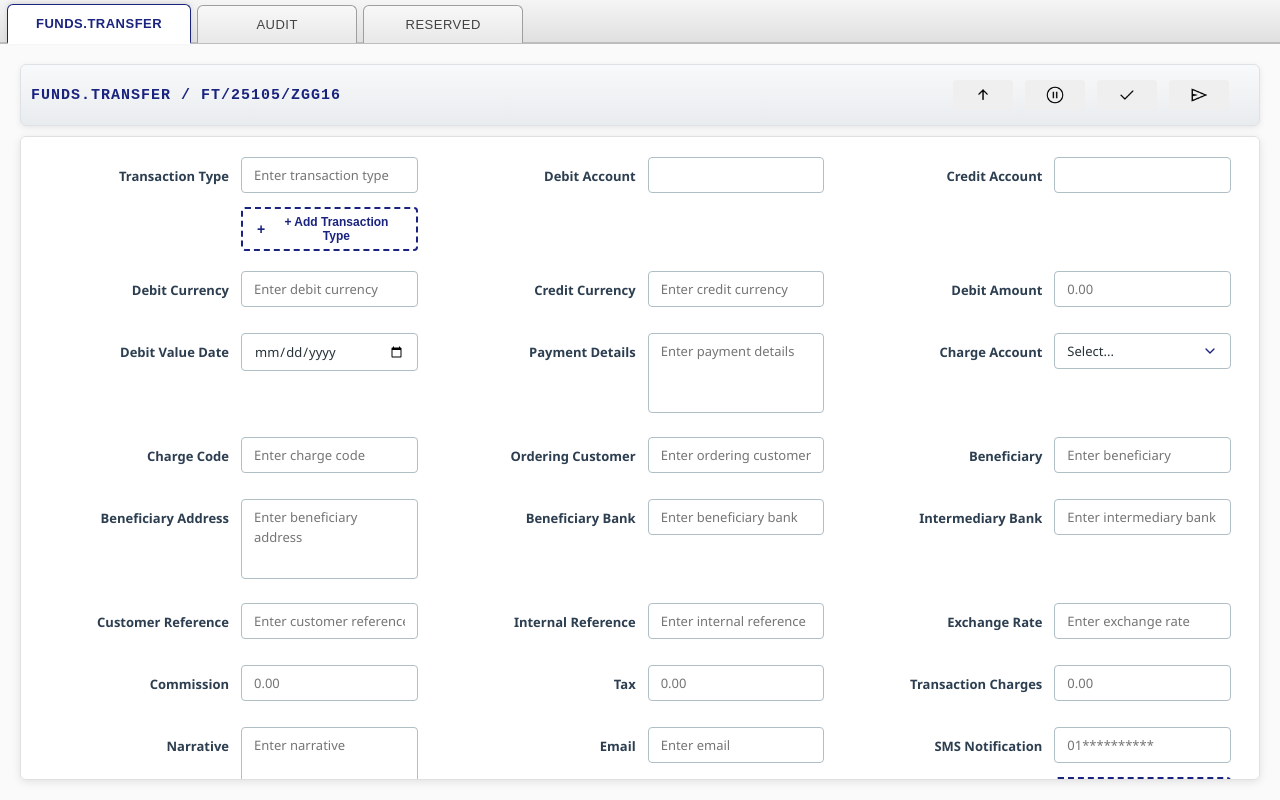
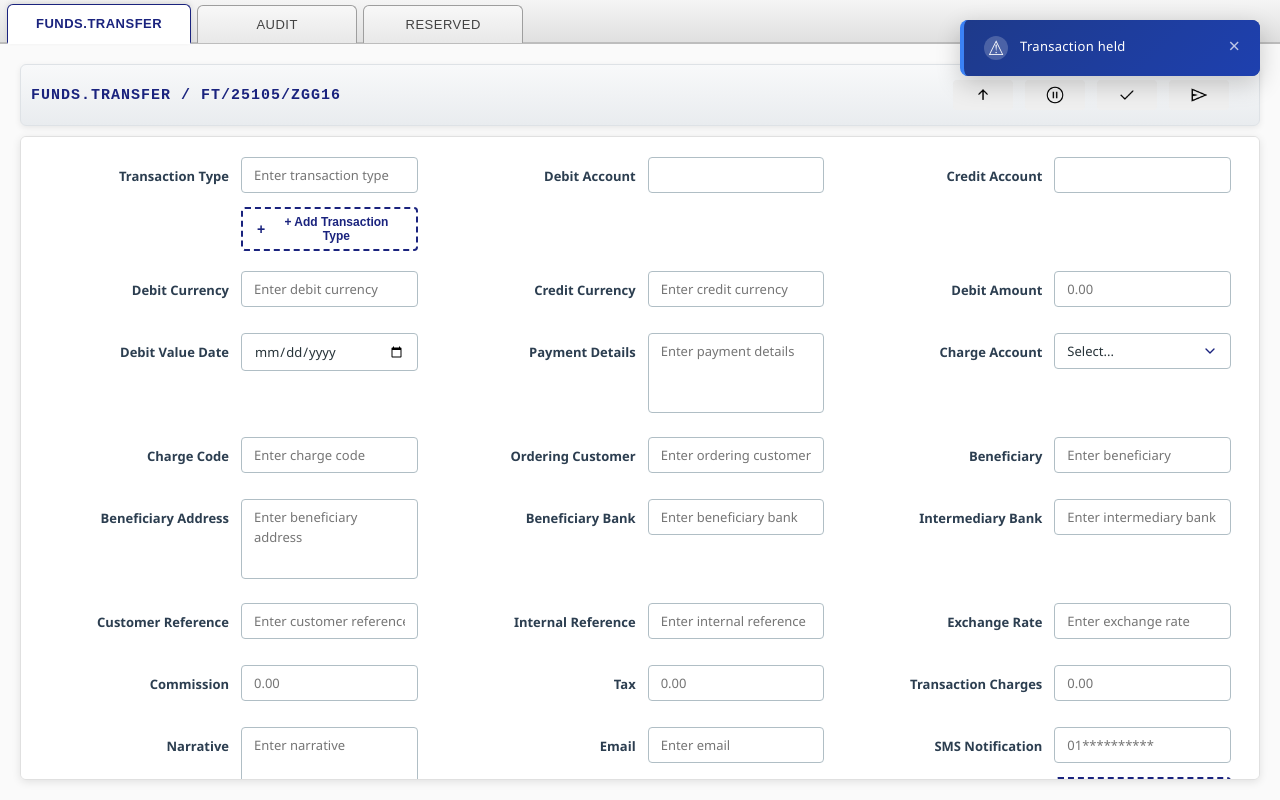
Before and after one commit to PrinceAbir/1t_project1, a React (Create React App) app: page / in a window 1280 px wide. Both pictures are taken after a click on the button 1055 px from the left and 95 px from the top of the page. Built offline with nearby package versions, Linux system fonts and the light colour scheme.

Commit message:
toastupdated

```diff
--- a/src/components/T24TransactExplorer.js
+++ b/src/components/T24TransactExplorer.js
@@ -186,7 +186,14 @@ useEffect(() => {
 
   return (
     <div className="t24-transact-explorer">
-
+          {showToast && (
+        <ErrorToast
+          message={toastMessage}
+          buttonText={toastButton?.text}
+          onButtonClick={toastButton?.action}
+          onClose={() => setShowToast(false)}
+        />
+      )}
       {/* Header */}
       {/* <div className="t24-header">
         <div className="header-info">
```
